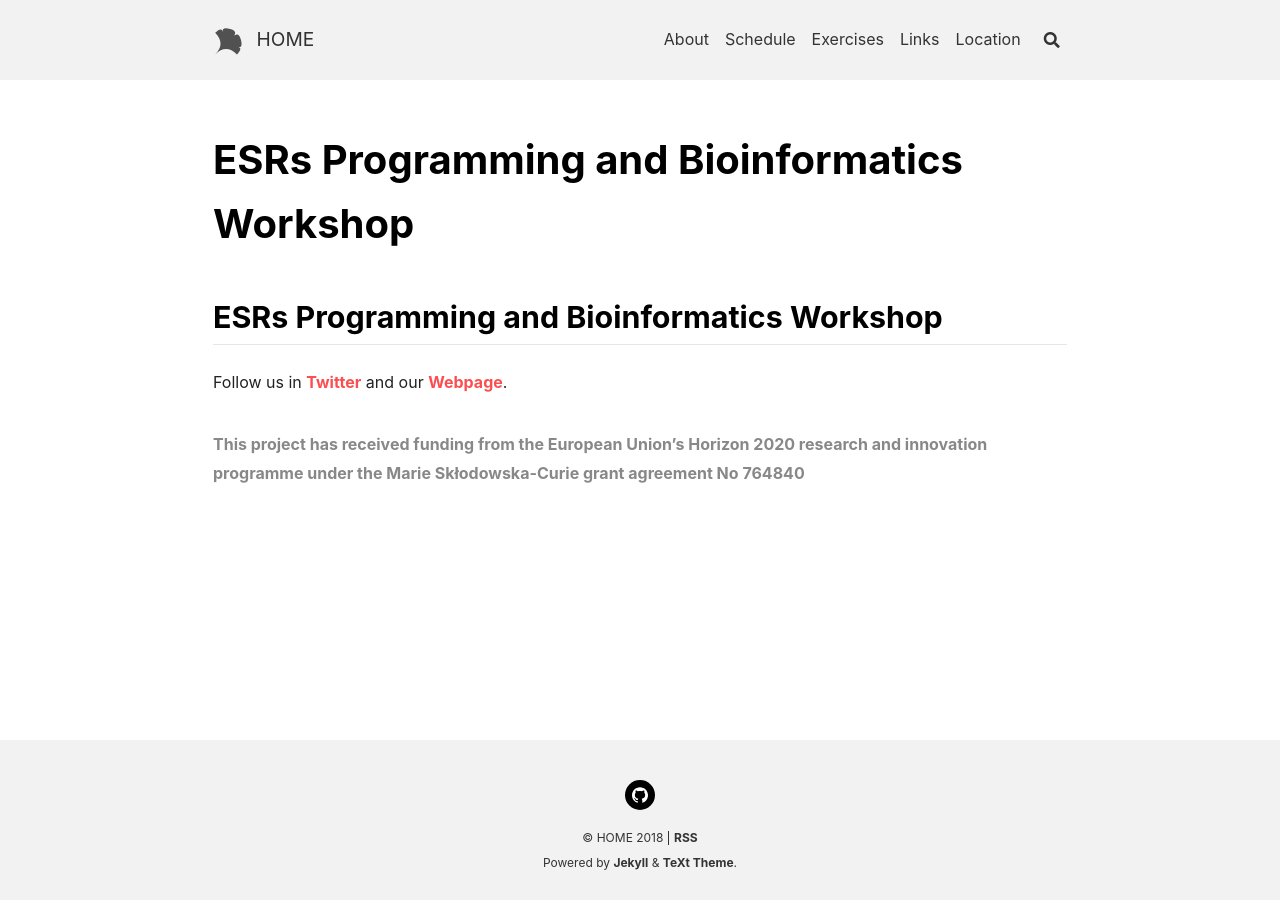
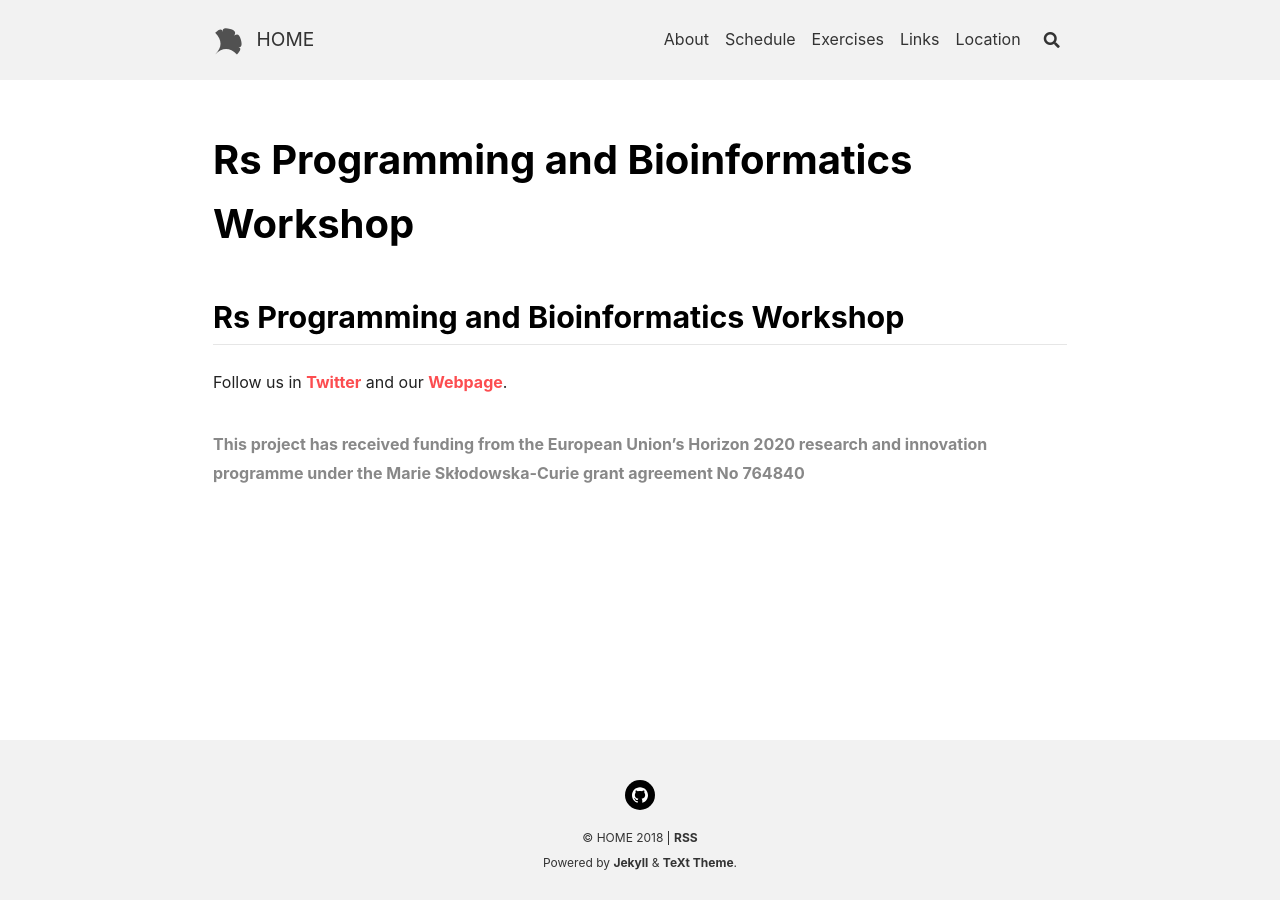
Before and after one commit to itn-ignite/ESRs-Programming-and-Bioinformatics-Workshop, a Jekyll site: the page built from docs/index.md, in a window 1280 px wide. Built offline with Jekyll 4.4.1, drawn with Linux system fonts in a browser that asks for light colours; nearby versions of some CDN libraries; our own code applies the rules of GitHub Pages for plain Markdown files.

Commit message:
Update index.md

```diff
--- a/docs/index.md
+++ b/docs/index.md
@@ -7,7 +7,7 @@ article_header:
 
 ---
 
-## ESRs Programming and Bioinformatics Workshop
+## Rs Programming and Bioinformatics Workshop
 
 
 Follow us in [Twitter](https://twitter.com/itn_ignite) and our [Webpage](http://www.itn-ignite.eu/).
```
